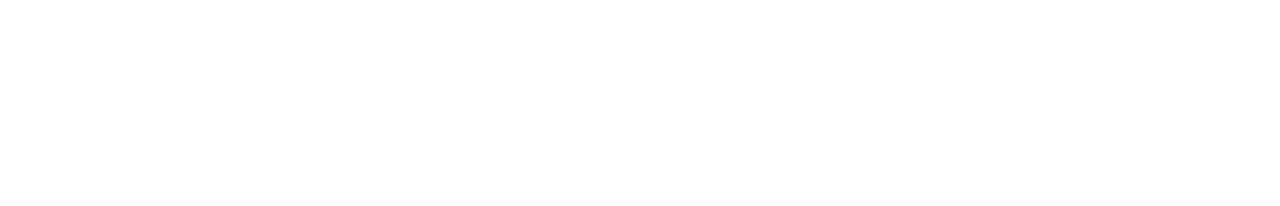
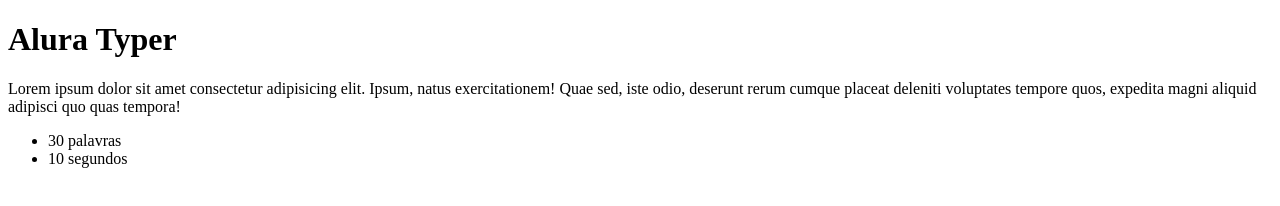
Before and after one commit to JuniorCode01/PJA_AluraTyper, a plain HTML site: page public/principal.html in a window 1280 px wide. Drawn offline with Linux system fonts and the light colour scheme.

```diff
--- /dev/null
+++ b/public/js/main.js
@@ -0,0 +1,5 @@
+var frase = $(".frase").text();
+var contadorPalavras = frase.split(" ").length;
+
+var contadorAtual = $("#cont");
+contadorAtual.text(contadorPalavras);
--- a/public/principal.html
+++ b/public/principal.html
@@ -6,5 +6,16 @@
 </head>
 <body>
     <!-- Seja bem vindo ao curso de jQuery :) -->
+    <h1>Alura Typer</h1>
+    <p class="frase">Lorem ipsum dolor sit amet consectetur adipisicing elit. Ipsum, natus exercitationem! Quae sed, iste odio, deserunt rerum cumque placeat deleniti voluptates tempore quos, expedita magni aliquid adipisci quo quas tempora!</p>
+
+    <!-- Painel de informações -->
+    <ul class="informacoes">
+        <li> <span id="cont">0</span>  palavras</li>
+        <li>10 segundos</li>
+    </ul>
+
+    <script src="js/jquery.js"></script>
+    <script src="js/main.js"></script>
 </body>
 </html>
```
